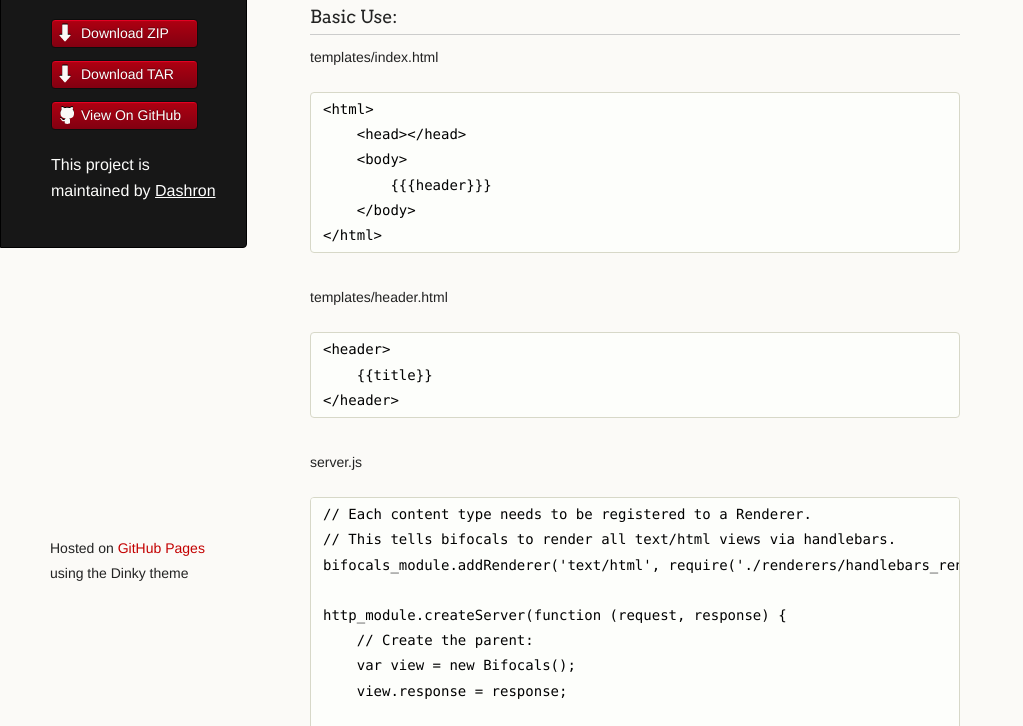
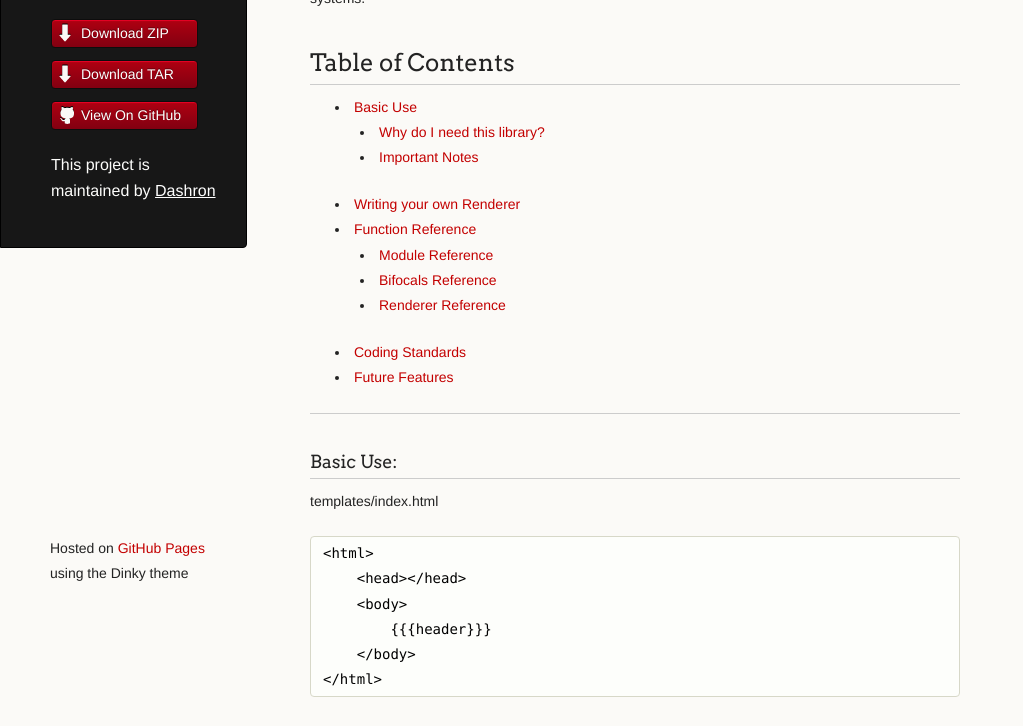
Before and after one commit to Dashron/Bifocals, a plain HTML site: page index.html in a window 1280 px wide. Shown: the part 182-908 px from the top of the page, without its empty margins (0-1023 px from the left). Drawn offline with Linux system fonts and the light colour scheme.

Commit message:
Create gh-pages branch via GitHub

```diff
--- a/index.html
+++ b/index.html
@@ -32,10 +32,34 @@
       <section>
         <h1>Bifocals</h1>
 
+<h1></h1>
 
 <p>A View library with support for asynchronous sub-views (aka partials), and interchangeable rendering systems.</p>
 
-<h3>Basic Use:</h3>
+<h2>Table of Contents</h2>
+
+<ul>
+<li>
+<a href="#basic-use">Basic Use</a>
+
+<ul>
+<li><a href="#why-do-i-need-this-library">Why do I need this library?</a></li>
+<li><a href="#important-notes">Important Notes</a></li>
+</ul>
+</li>
+<li><a href="#writing-your-own-renderer">Writing your own Renderer</a></li>
+<li>
+<a href="#function-reference">Function Reference</a>
+
+<ul>
+<li><a href="#module-reference">Module Reference</a></li>
+<li><a href="#bifocals-reference">Bifocals Reference</a></li>
+<li><a href="#renderer-reference">Renderer Reference</a></li>
+</ul>
+</li>
+<li><a href="#coding-standards">Coding Standards</a></li>
+<li><a href="#future-features">Future Features</a></li>
+</ul><hr><h3>Basic Use:</h3>
 
 <p>templates/index.html</p>
 
@@ -152,9 +176,7 @@ http_module.createServer(function (request, response) {
 <li>You must register a Renderer to any content type you wish to use.</li>
 <li>The order that you render parent or child views is unimportant.</li>
 <li>You must create all children before you tell the parent to render, otherwise the output template could be incomplete.</li>
-</ul>
-
-<h3>Writing your own Renderer</h3>
+</ul><hr><h3>Writing your own Renderer</h3>
 
 <p>You must extend the renderer class</p>
 
@@ -195,9 +217,9 @@ util_module.inherits(FileRenderer, Renderer);
 }
 </code></pre>
 
-<h3>Function Reference</h3>
+<hr><h3>Function Reference</h3>
 
-<h4>Module Reference</h4>
+<hr><h4>Module Reference</h4>
 
 <h5>addRenderer(content_type, renderer)</h5>
 
```
Also changed, not shown: params.json (+1 -1 lines).
